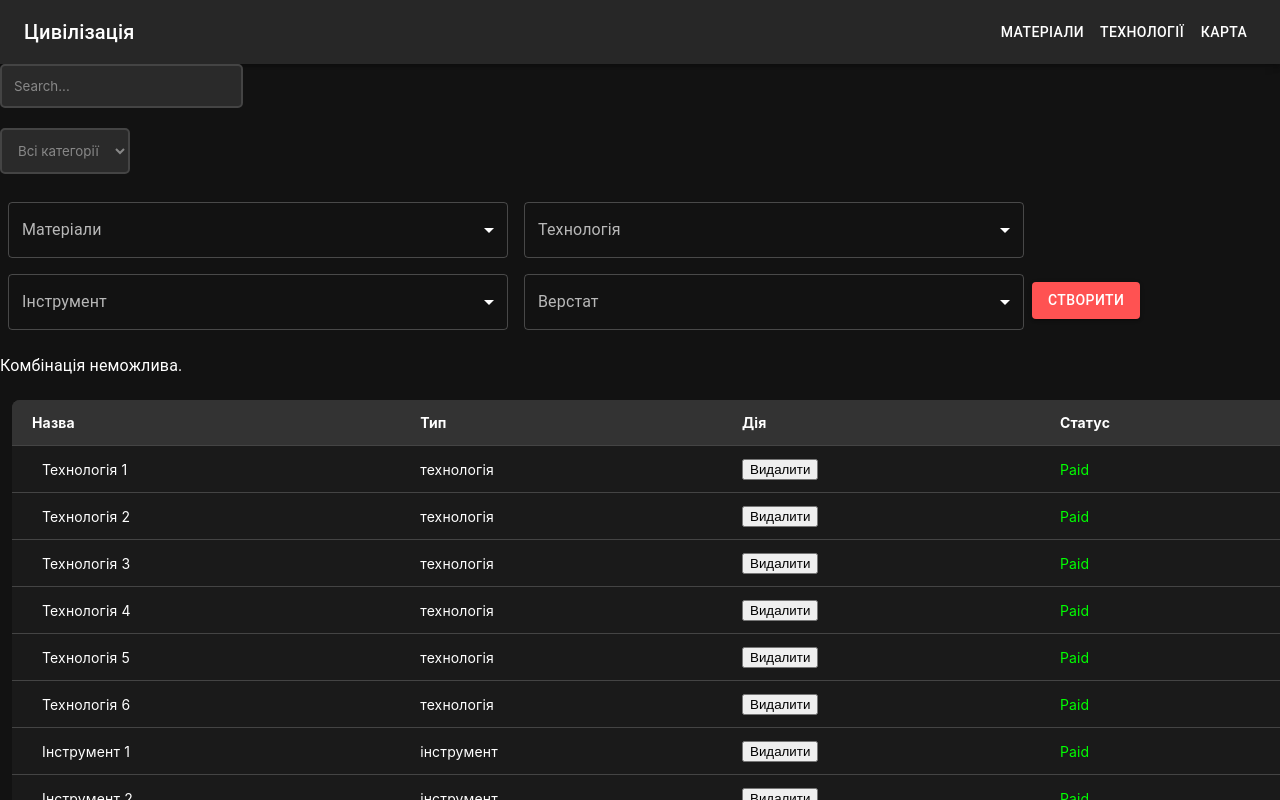
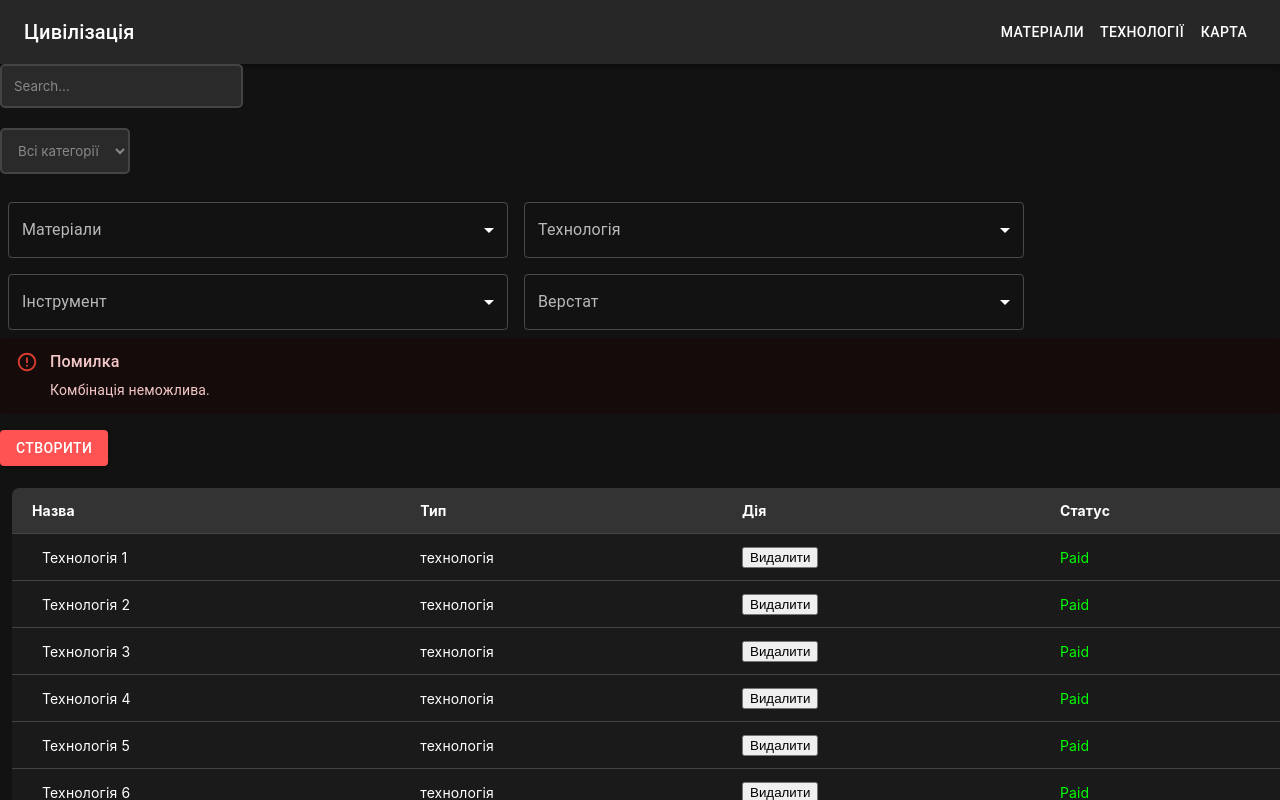
Before and after one commit to petro-mykhats2/civilization, a React (Create React App) app: page /materials in a window 1280 px wide. Both pictures are taken after a click on the button "СТВОРИТИ". Shown: the top 800 px of the page. Built offline with nearby package versions, Linux system fonts and the light colour scheme.

Commit message:
"Added Alert component to display messages with severity, and updated message handling logic in MultipleSelect component"

```diff
--- a/src/components/MultipleSelect.js
+++ b/src/components/MultipleSelect.js
@@ -9,6 +9,8 @@ import Button from "@mui/material/Button"
 import { useDispatch, useSelector } from "react-redux"
 import combinations from "../data/combinations"
 import { addItem, addTechnology, addTool, addWorkbench } from "../redux/actions"
+import Alert from "@mui/material/Alert"
+import AlertTitle from "@mui/material/AlertTitle"
 
 const ITEM_HEIGHT = 48
 const ITEM_PADDING_TOP = 8
@@ -29,6 +31,7 @@ export default function MultipleSelect() {
   const [selectedTool, setSelectedTools] = React.useState([])
   const [selectedWorkbench, setSelectedWorkbenches] = React.useState([])
   const [message, setMessage] = React.useState("")
+  const [alertSeverity, setAlertSeverity] = React.useState("")
 
   const availableMaterials = useSelector((state) => state.resources.resources)
   const availableTechnologies = useSelector(
@@ -108,11 +111,12 @@ export default function MultipleSelect() {
         availableMaterials.some(
           (material) => material.resourceName === resultName
         ) ||
-        availableTechnologies.some((tool) => tool === resultName) ||
+        availableTechnologies.some((tech) => tech === resultName) ||
         availableTools.some((tool) => tool === resultName) ||
         availableWorkbenches.some((workbench) => workbench === resultName)
 
       if (resourceExists) {
+        setAlertSeverity("warning")
         setMessage(`${resultName} вже існує у вашому списку.`)
       } else {
         const newItem = {
@@ -143,13 +147,20 @@ export default function MultipleSelect() {
             break
         }
 
+        setAlertSeverity("success")
         setMessage(
           `Успіх! Створено: ${combination.result} (${combination.type})`
         )
       }
     } else {
+      setAlertSeverity("error")
       setMessage("Комбінація неможлива.")
     }
+
+    // Повідомлення зникає через 4 секунди
+    setTimeout(() => {
+      setMessage("")
+    }, 4000)
   }
 
   return (
@@ -261,12 +272,23 @@ export default function MultipleSelect() {
           ))}
         </Select>
       </FormControl>
+      <br />
+      {message && (
+        <Alert severity={alertSeverity}>
+          <AlertTitle>
+            {alertSeverity === "success"
+              ? "Успіх"
+              : alertSeverity === "warning"
+              ? "Увага"
+              : "Помилка"}
+          </AlertTitle>
+          {message}
+        </Alert>
+      )}
 
       <Button variant="contained" onClick={handleSubmit} sx={{ mt: 2 }}>
         Створити
       </Button>
-
-      {message && <p>{message}</p>}
     </div>
   )
 }
```
